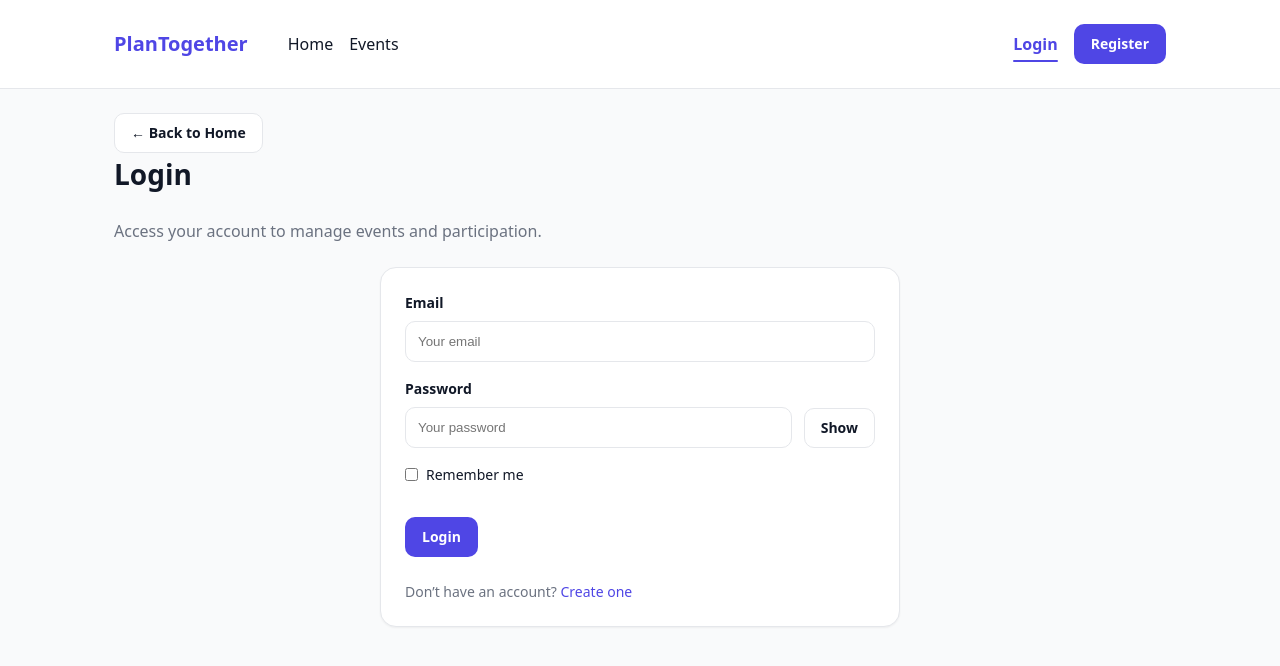
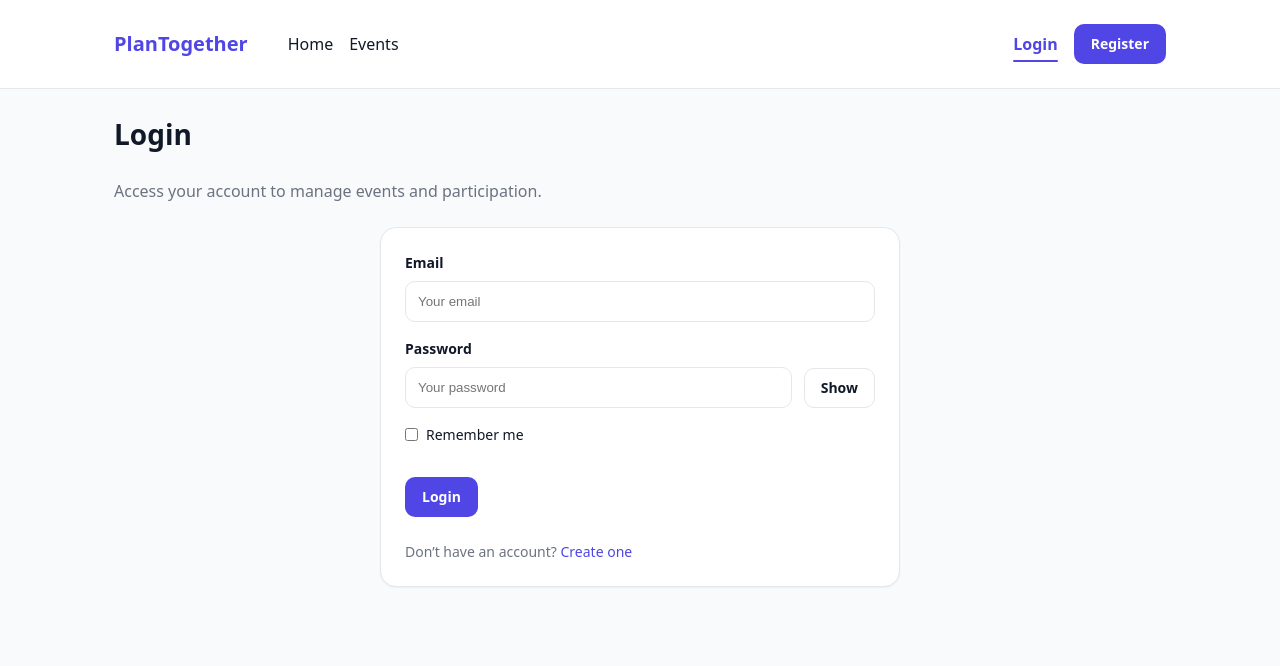
Before and after one commit to CoCav/planTogether, a React app in the folder frontend/: page /login in a window 1280 px wide. Shown: the top 666 px of the page. Built offline with nearby package versions, Linux system fonts and the light colour scheme; the HTML template or start-up script is replaced by a standard one.

Commit message:
remove BackButton from pages and simplify loading states by relying on LoadingState and Navbar navigation

```diff
--- a/frontend/src/components/ui/BackButton.jsx
+++ /dev/null
@@ -1,22 +0,0 @@
-import { useNavigate } from "react-router-dom";
-
-export default function BackButton({
-    label = "← Back",
-    fallbackPath = "/",
-    useHistory = true,
-}) {
-
-    const navigate = useNavigate();
-
-    const handleClick = () => {
-        if (useHistory && window.history.length > 1) {
-            navigate(-1);
-        } else {
-            navigate(fallbackPath);
-        }
-    };
-
-    return (
-        <button type="button" className="btn btn-outline" onClick={handleClick}>{label}</button>
-    );
-}
--- a/frontend/src/pages/EditEventPage.jsx
+++ b/frontend/src/pages/EditEventPage.jsx
@@ -2,7 +2,6 @@ import { useEffect, useState } from "react";
 import { useParams, useNavigate } from "react-router-dom";
 import { getEventById, updateEvent } from "../api/eventApi";
 
-import BackButton from "../components/ui/BackButton";
 import Button from "../components/ui/Button";
 import Card from "../components/ui/Card";
 import Input from "../components/ui/Input";
@@ -88,7 +87,6 @@ export default function EditEventPage() {
     if (loading) {
         return (
             <div className="container page-section">
-                <BackButton fallbackPath={`/events/${eventId}`} label="← Back to Event" useHistory={false}/>
                 <LoadingState>Loading event form...</LoadingState>
             </div>
         );
@@ -96,8 +94,6 @@ export default function EditEventPage() {
 
     return (
         <div className="container page-section">
-            <BackButton fallbackPath={`/events/${eventId}`} label="← Back to Event" useHistory={false}/>
-
             <div className="page-header">
                 <div>
                     <h1 className="page-title">Edit Event</h1>
--- a/frontend/src/pages/EventDetailsPage.jsx
+++ b/frontend/src/pages/EventDetailsPage.jsx
@@ -6,7 +6,6 @@ import { getEventMembers, getEventOrganizers, updateMemberRole, removeEventMembe
 import { getNormalizedEvent, getNormalizedMembers, getNormalizedOrganizers } from "../utils/normalize";
 import useEventActionsWithConfirm from "../hooks/useEventActionsWithConfirm.js";
 
-import BackButton from "../components/ui/BackButton.jsx";
 import Button from "../components/ui/Button.jsx";
 import Card from "../components/ui/Card.jsx";
 import Badge from "../components/ui/Badge.jsx";
@@ -169,7 +168,6 @@ export default function EventDetailsPage() {
     if (loading) {
         return (
             <div className="container page-section">
-                <BackButton fallbackPath="/events" label="← Back to Events" />
                 <LoadingState>Loading event details...</LoadingState>
             </div>
         );
@@ -178,7 +176,6 @@ export default function EventDetailsPage() {
     if (!event) {
         return (
             <div className="container page-section">
-                <BackButton fallbackPath="/events" label="← Back to Events" useHistory={false}/>
                 <Card>
                     <EmptyState>Event not found.</EmptyState>
                 </Card>
@@ -188,8 +185,6 @@ export default function EventDetailsPage() {
 
     return (
         <div className="container page-section">
-            <BackButton fallbackPath="/events" label="← Back to Events" useHistory={false}/>
-
             <div className="page-header">
                 <div>
                     <h1 className="page-title">{event.title}</h1>
--- a/frontend/src/pages/EventsPage.jsx
+++ b/frontend/src/pages/EventsPage.jsx
@@ -6,7 +6,6 @@ import { getMyEvents } from "../api/eventMembershipApi";
 import { getNormalizedEvents, getMyEventsWithRole } from "../utils/normalize";
 import useEventActionsWithConfirm from "../hooks/useEventActionsWithConfirm";
 
-import BackButton from "../components/ui/BackButton";
 import Button from "../components/ui/Button";
 import Card from "../components/ui/Card";
 import Badge from "../components/ui/Badge";
@@ -161,7 +160,6 @@ export default function EventsPage() {
     if (loading) {
         return (
             <div className="container page-section">
-                <BackButton fallbackPath="/" label="← Back to Home" useHistory={false}/>
                 <LoadingState>Loading events...</LoadingState>
             </div>
         );
@@ -169,8 +167,6 @@ export default function EventsPage() {
 
     return (
     <div className="container page-section">
-        <BackButton label="← Back to Home" useHistory={false}/>
-
         <div className="page-header">
             <div>
                 <h1 className="page-title">Events</h1>
--- a/frontend/src/pages/LoginPage.jsx
+++ b/frontend/src/pages/LoginPage.jsx
@@ -3,7 +3,6 @@ import { useNavigate, Link } from "react-router-dom";
 import { useAuth } from "../context/useAuth.js";
 import { loginUser } from "../api/authApi";
 
-import BackButton from "../components/ui/BackButton";
 import Button from "../components/ui/Button";
 import Card from "../components/ui/Card";
 import Input from "../components/ui/Input";
@@ -70,8 +69,6 @@ export default function LoginPage() {
 
     return (
         <div className="container page-section">
-            <BackButton fallbackPath="/" label="← Back to Home" useHistory={false}/>
-
             <div className="page-header">
                 <div>
                     <h1 className="page-title">Login</h1>
--- a/frontend/src/pages/ProfilePage.jsx
+++ b/frontend/src/pages/ProfilePage.jsx
@@ -6,7 +6,6 @@ import { getMyEvents } from "../api/eventMembershipApi";
 import { getMyEventsWithRole } from "../utils/normalize";
 import useEventActionsWithConfirm from "../hooks/useEventActionsWithConfirm";
 
-import BackButton from "../components/ui/BackButton";
 import Button from "../components/ui/Button";
 import Card from "../components/ui/Card";
 import Input from "../components/ui/Input";
@@ -187,7 +186,6 @@ export default function ProfilePage() {
     if (!user) {
         return (
             <div className="container page-section">
-                <BackButton fallbackPath="/" label="← Back to Home" useHistory={false} />
                 <LoadingState>Loading profile...</LoadingState>
             </div>
         );
@@ -200,8 +198,6 @@ export default function ProfilePage() {
 
     return (
         <div className="container page-section">
-            <BackButton fallbackPath="/" label="← Back to Home" useHistory={false} />
-
             <div className="page-header">
                 <div>
                     <h1 className="page-title">My Profile</h1>
--- a/frontend/src/pages/RegisterPage.jsx
+++ b/frontend/src/pages/RegisterPage.jsx
@@ -3,7 +3,6 @@ import { useNavigate, Link } from "react-router-dom";
 import { useAuth } from "../context/useAuth";
 import { registerUser } from "../api/authApi";
 
-import BackButton from "../components/ui/BackButton";
 import Button from "../components/ui/Button";
 import Card from "../components/ui/Card";
 import Input from "../components/ui/Input";
@@ -65,8 +64,6 @@ export default function RegisterPage() {
 
     return (
         <div className="container page-section">
-            <BackButton fallbackPath="/" label="← Back to Home" useHistory={false}/>
-
             <div className="page-header">
                 <div>
                     <h1 className="page-title">Register</h1>
--- a/frontend/src/pages/createEventPage.jsx
+++ b/frontend/src/pages/createEventPage.jsx
@@ -2,7 +2,6 @@ import { useState } from "react";
 import { useNavigate } from "react-router-dom";
 import { createEvent } from "../api/eventApi";
 
-import BackButton from "../components/ui/BackButton";
 import Button from "../components/ui/Button";
 import Card from "../components/ui/Card";
 import Input from "../components/ui/Input";
@@ -49,8 +48,6 @@ export default function CreateEventPage() {
 
     return (
         <div className="container page-section">
-            <BackButton fallbackPath="/events" label="← Back to Events" useHistory={false}/>
-
             <div className="page-header">
                 <div>
                     <h1 className="page-title">Create Event</h1>
```
